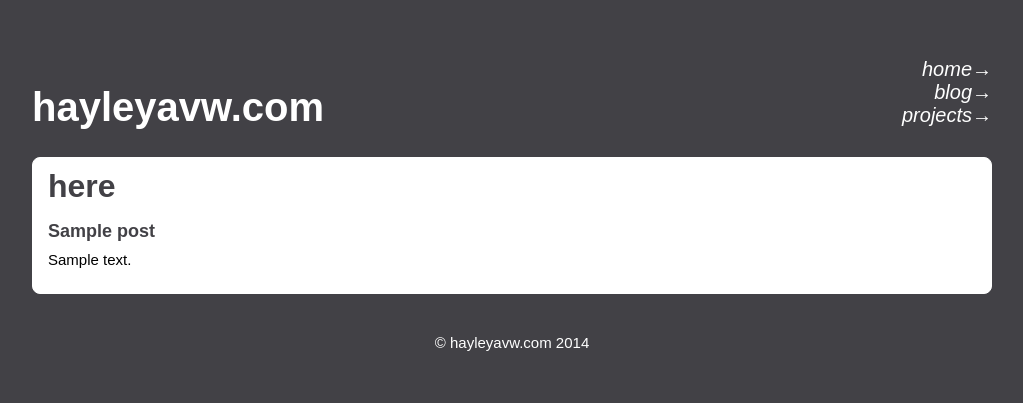
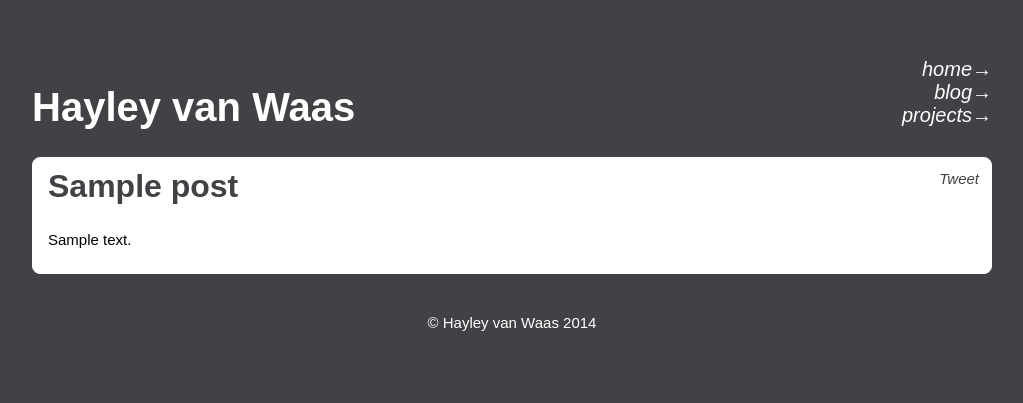
Before and after one commit to hayleycodes/personal-website, a Flask app: template templates/viewpost.html in a window 1280 px wide. Shown: the top 403 px of the page, without its empty margins (128-1151 px from the left). Run offline with Flask 2, Linux system fonts and the light colour scheme; the template is opened without the code that fills it: most values are stand-ins (such as "Sample title", 1, 10 or a date in 2020); some libraries are stand-ins or nearby versions.

Commit message:
moves social media links to viewpost from blog, split scss into multiple files

```diff
--- a/static/sass/_base.scss
+++ b/static/sass/_base.scss
@@ -11,129 +11,19 @@
 	font: normal 15px 'Century Gothic', sans-serif;
 }
 
-
-header {
- 	color: white;
-
-    h1 {
-    	float: left;
-    	display: inline-block;
-    	font-size: 40px;
-    }
-
-    nav {
- 		float: right;
- 		color: white;
-	 	text-align: right;
-	 	font: 20px 'Century Gothic', sans-serif;
-	 	a {
-	 		display: block;
-	 		color: white;
-	 		text-decoration: none;
-	 		font-style: italic;
-
-			&:hover {
-			 	font-weight: bold;
-			}
-
-			&:visited {
-			 	color: white;
-			}
-			&::after {
-				content: "\2192";
-			}
-		}
- 	}
- 	@media only screen and (max-width: 480px) {
-	 	h1 {
-	 		float: none;
-	 		text-align: center;
-	 		display: block;
-	 		font-size: 30px;
-	 	}
-		nav {
-			float:none;
-			text-align: center;
-			a {
-		 		display: inline-block;
-				padding-left: 10px;
-				padding-bottom: 10px;
-			&::after {
-					content: "";
-				}
-			}
-		}
-	}
-}
-
-#entry_0, #entry_6, #entry_13 {
-	width: 100%;
-}
-
-#entry_13 {
-	height: 100px;
-}
-
-
-.ss-form-title {
-	font-size: 32px;
-}
-
 .clearfix {
 	clear: both;
 }
 
-
-textarea {
-	width: 100%;
+.fb-like {
+	float: right;
 }
 
-input {
-	width: 100%;
+.twitter-share-button {
+	float: right;
 }
 
-section, .entries {
-	border-radius: 8px;
-	border: white 1px solid;
-	background-color: white;
-	padding: 0px 0px 10px 15px;
-	img {
-		display: block;
-		width: 310px;
-		padding-left: 8px;
-		padding-bottom: 10px;
-		border-radius: 15px;
-		border: white 2px solid;
 
-		//float: right;
-	}
-	p {
-		display: block;	}
-	aside {
-		float: right;
-		padding-top: 12px;
-		padding-right: 12px;
-		text-align: right;
-	}
-	a {
- 		display: inline-block;
- 		color: white;
- 		text-decoration: none;
- 		font-style: italic;
-
-		&:hover {
-		 	font-weight: bold;
-		}
-	}
-	@media only screen and (max-width: 480px) {
-		img {
-			width: 0px;
-		}
-		section {
-			padding: 0 0px;
-		}
-	}
-}
 
 
 @media only screen and (max-width: 480px) {
@@ -141,39 +31,13 @@ section, .entries {
  		padding-top: 5px;
  		section {
  			padding-right: 10px;
+
  		}
  	}
 }
 
-h2 {
-	font-size: 32px;
-	margin-top: 0px;
-	padding-top: 10px;
-}
-
-h3 {
-	line-height: 0.1;
-	font-size: 18px;
-}
-
-h4 {
-	font-size: 16px;
-	font-weight: 10px;
-	padding-top: 20px;
-	padding-bottom: 0px;
-}
 
 li {
 	list-style-type: none;
 	padding-right: 10px;
 }
-
-footer {
- 	padding-bottom: 20px;
- 	margin-bottom: 20px;
- 	padding-top: 40px;
- 	height: 110px;
- 	font: normal 15px 'Century Gothic', sans-serif;
- 	color: white;
- 	text-align: center;
- }
--- /dev/null
+++ b/static/sass/_footer.scss
@@ -0,0 +1,9 @@
+footer {
+ 	padding-bottom: 20px;
+ 	margin-bottom: 20px;
+ 	padding-top: 40px;
+ 	height: 110px;
+ 	font: normal 15px 'Century Gothic', sans-serif;
+ 	color: white;
+ 	text-align: center;
+ }
--- /dev/null
+++ b/static/sass/_form.scss
@@ -0,0 +1,21 @@
+#entry_0, #entry_6, #entry_13 {
+	width: 100%;
+}
+
+#entry_13 {
+	height: 100px;
+}
+
+
+.ss-form-title {
+	font-size: 32px;
+}
+
+
+textarea {
+	width: 100%;
+}
+
+input {
+	width: 100%;
+}
--- /dev/null
+++ b/static/sass/_headings.scss
@@ -0,0 +1,17 @@
+h2 {
+	font-size: 32px;
+	margin-top: 0px;
+	padding-top: 10px;
+}
+
+h3 {
+	line-height: 0.1;
+	font-size: 18px;
+}
+
+h4 {
+	font-size: 16px;
+	font-weight: 10px;
+	padding-top: 20px;
+	padding-bottom: 0px;
+}
--- /dev/null
+++ b/static/sass/_sections.scss
@@ -0,0 +1,40 @@
+section, .entries {
+	border-radius: 8px;
+	border: white 1px solid;
+	background-color: white;
+	padding: 0px 0px 10px 15px;
+	img {
+		display: block;
+		width: 310px;
+		padding-left: 8px;
+		padding-bottom: 10px;
+		border-radius: 15px;
+		border: white 2px solid;
+	}
+	p {
+		display: block;	}
+	aside {
+		float: right;
+		padding-top: 12px;
+		padding-right: 12px;
+		text-align: right;
+	}
+	a {
+ 		display: inline-block;
+ 		color: white;
+ 		text-decoration: none;
+ 		font-style: italic;
+
+		&:hover {
+		 	font-weight: bold;
+		}
+	}
+	@media only screen and (max-width: 480px) {
+		img {
+			width: 0px;
+		}
+		section {
+			padding: 0 0px;
+		}
+	}
+}
--- a/static/sass/style.scss
+++ b/static/sass/style.scss
@@ -1 +1,6 @@
 @import 'base';
+@import 'header';
+@import 'form';
+@import 'footer';
+@import 'sections';
+@import 'headings';
--- a/static/stylesheets/style.css
+++ b/static/stylesheets/style.css
@@ -13,184 +13,124 @@
   font: normal 15px 'Century Gothic', sans-serif;
 }
 
-/* line 15, ../sass/_base.scss */
+/* line 14, ../sass/_base.scss */
+.clearfix {
+  clear: both;
+}
+
+/* line 18, ../sass/_base.scss */
+.fb-like {
+  float: right;
+}
+
+/* line 22, ../sass/_base.scss */
+.twitter-share-button {
+  float: right;
+}
+
+@media only screen and (max-width: 480px) {
+  /* line 30, ../sass/_base.scss */
+  .wrapper {
+    padding-top: 5px;
+  }
+  /* line 32, ../sass/_base.scss */
+  .wrapper section {
+    padding-right: 10px;
+  }
+}
+/* line 40, ../sass/_base.scss */
+li {
+  list-style-type: none;
+  padding-right: 10px;
+}
+
+/* line 1, ../sass/_header.scss */
 header {
   color: white;
 }
-/* line 18, ../sass/_base.scss */
+/* line 3, ../sass/_header.scss */
 header h1 {
   float: left;
   display: inline-block;
   font-size: 40px;
 }
-/* line 24, ../sass/_base.scss */
+/* line 9, ../sass/_header.scss */
 header nav {
   float: right;
   color: white;
   text-align: right;
   font: 20px 'Century Gothic', sans-serif;
 }
-/* line 29, ../sass/_base.scss */
+/* line 14, ../sass/_header.scss */
 header nav a {
   display: block;
   color: white;
   text-decoration: none;
   font-style: italic;
 }
-/* line 35, ../sass/_base.scss */
+/* line 20, ../sass/_header.scss */
 header nav a:hover {
   font-weight: bold;
 }
-/* line 39, ../sass/_base.scss */
+/* line 24, ../sass/_header.scss */
 header nav a:visited {
   color: white;
 }
-/* line 42, ../sass/_base.scss */
+/* line 27, ../sass/_header.scss */
 header nav a::after {
   content: "\2192";
 }
 @media only screen and (max-width: 480px) {
-  /* line 48, ../sass/_base.scss */
+  /* line 33, ../sass/_header.scss */
   header h1 {
     float: none;
     text-align: center;
     display: block;
     font-size: 30px;
   }
-  /* line 54, ../sass/_base.scss */
+  /* line 39, ../sass/_header.scss */
   header nav {
     float: none;
     text-align: center;
   }
-  /* line 57, ../sass/_base.scss */
+  /* line 42, ../sass/_header.scss */
   header nav a {
     display: inline-block;
     padding-left: 10px;
     padding-bottom: 10px;
   }
-  /* line 61, ../sass/_base.scss */
+  /* line 46, ../sass/_header.scss */
   header nav a::after {
     content: "";
   }
 }
 
-/* line 69, ../sass/_base.scss */
+/* line 1, ../sass/_form.scss */
 #entry_0, #entry_6, #entry_13 {
   width: 100%;
 }
 
-/* line 73, ../sass/_base.scss */
+/* line 5, ../sass/_form.scss */
 #entry_13 {
   height: 100px;
 }
 
-/* line 78, ../sass/_base.scss */
+/* line 10, ../sass/_form.scss */
 .ss-form-title {
   font-size: 32px;
 }
 
-/* line 82, ../sass/_base.scss */
-.clearfix {
-  clear: both;
-}
-
-/* line 87, ../sass/_base.scss */
+/* line 15, ../sass/_form.scss */
 textarea {
   width: 100%;
 }
 
-/* line 91, ../sass/_base.scss */
+/* line 19, ../sass/_form.scss */
 input {
   width: 100%;
 }
 
-/* line 95, ../sass/_base.scss */
-section, .entries {
-  border-radius: 8px;
-  border: white 1px solid;
-  background-color: white;
-  padding: 0px 0px 10px 15px;
-}
-/* line 100, ../sass/_base.scss */
-section img, .entries img {
-  display: block;
-  width: 310px;
-  padding-left: 8px;
-  padding-bottom: 10px;
-  border-radius: 15px;
-  border: white 2px solid;
-}
-/* line 110, ../sass/_base.scss */
-section p, .entries p {
-  display: block;
-}
-/* line 112, ../sass/_base.scss */
-section aside, .entries aside {
-  float: right;
-  padding-top: 12px;
-  padding-right: 12px;
-  text-align: right;
-}
-/* line 118, ../sass/_base.scss */
-section a, .entries a {
-  display: inline-block;
-  color: white;
-  text-decoration: none;
-  font-style: italic;
-}
-/* line 124, ../sass/_base.scss */
-section a:hover, .entries a:hover {
-  font-weight: bold;
-}
-@media only screen and (max-width: 480px) {
-  /* line 129, ../sass/_base.scss */
-  section img, .entries img {
-    width: 0px;
-  }
-  /* line 132, ../sass/_base.scss */
-  section section, .entries section {
-    padding: 0 0px;
-  }
-}
-
-@media only screen and (max-width: 480px) {
-  /* line 140, ../sass/_base.scss */
-  .wrapper {
-    padding-top: 5px;
-  }
-  /* line 142, ../sass/_base.scss */
-  .wrapper section {
-    padding-right: 10px;
-  }
-}
-/* line 148, ../sass/_base.scss */
-h2 {
-  font-size: 32px;
-  margin-top: 0px;
-  padding-top: 10px;
-}
-
-/* line 154, ../sass/_base.scss */
-h3 {
-  line-height: 0.1;
-  font-size: 18px;
-}
-
-/* line 159, ../sass/_base.scss */
-h4 {
-  font-size: 16px;
-  font-weight: 10px;
-  padding-top: 20px;
-  padding-bottom: 0px;
-}
-
-/* line 166, ../sass/_base.scss */
-li {
-  list-style-type: none;
-  padding-right: 10px;
-}
-
-/* line 171, ../sass/_base.scss */
+/* line 1, ../sass/_footer.scss */
 footer {
   padding-bottom: 20px;
   margin-bottom: 20px;
@@ -200,3 +140,73 @@ footer {
   color: white;
   text-align: center;
 }
+
+/* line 1, ../sass/_sections.scss */
+section, .entries {
+  border-radius: 8px;
+  border: white 1px solid;
+  background-color: white;
+  padding: 0px 0px 10px 15px;
+}
+/* line 6, ../sass/_sections.scss */
+section img, .entries img {
+  display: block;
+  width: 310px;
+  padding-left: 8px;
+  padding-bottom: 10px;
+  border-radius: 15px;
+  border: white 2px solid;
+}
+/* line 14, ../sass/_sections.scss */
+section p, .entries p {
+  display: block;
+}
+/* line 16, ../sass/_sections.scss */
+section aside, .entries aside {
+  float: right;
+  padding-top: 12px;
+  padding-right: 12px;
+  text-align: right;
+}
+/* line 22, ../sass/_sections.scss */
+section a, .entries a {
+  display: inline-block;
+  color: white;
+  text-decoration: none;
+  font-style: italic;
+}
+/* line 28, ../sass/_sections.scss */
+section a:hover, .entries a:hover {
+  font-weight: bold;
+}
+@media only screen and (max-width: 480px) {
+  /* line 33, ../sass/_sections.scss */
+  section img, .entries img {
+    width: 0px;
+  }
+  /* line 36, ../sass/_sections.scss */
+  section section, .entries section {
+    padding: 0 0px;
+  }
+}
+
+/* line 1, ../sass/_headings.scss */
+h2 {
+  font-size: 32px;
+  margin-top: 0px;
+  padding-top: 10px;
+}
+
+/* line 7, ../sass/_headings.scss */
+h3 {
+  line-height: 0.1;
+  font-size: 18px;
+}
+
+/* line 12, ../sass/_headings.scss */
+h4 {
+  font-size: 16px;
+  font-weight: 10px;
+  padding-top: 20px;
+  padding-bottom: 0px;
+}
--- a/templates/layout.html
+++ b/templates/layout.html
@@ -12,7 +12,7 @@
 <body>
 <div class="wrapper">
 <header>
-  <h1>hayleyavw.com</h1>
+  <h1>Hayley van Waas</h1>
   <nav>
     <a href="/">home</a>
     <a href="blog">blog</a>
@@ -25,7 +25,7 @@
 
 
 <footer>
-  &#169; hayleyavw.com 2014
+  &#169; Hayley van Waas 2014
 </footer>
 
 </div> <!-- .wrapper -->
--- a/templates/viewpost.html
+++ b/templates/viewpost.html
@@ -3,15 +3,40 @@
 
 {% extends "layout.html" %}
 {% block body %}
+<div id="fb-root"></div>
+<script>
+    (function(d, s, id) {
+    var js, fjs = d.getElementsByTagName(s)[0];
+    if (d.getElementById(id)) return;
+        js = d.createElement(s); js.id = id;
+        js.src = "//connect.facebook.net/en_GB/sdk.js#xfbml=1&version=v2.0";
+        fjs.parentNode.insertBefore(js, fjs);
+    } (document, 'script', 'facebook-jssdk'));
+</script>
 
     <section>
 
-        <h2>here</h2>
+        <aside>
+            <script>
+                !function(d,s,id) {
+                    var js,fjs=d.getElementsByTagName(s)[0],p=/^http:/.test(d.location)?'http':'https';
+                    if(!d.getElementById(id)) {
+                        js=d.createElement(s);js.id=id;
+                        js.src=p+'://platform.twitter.com/widgets.js';
+                        fjs.parentNode.insertBefore(js,fjs);
+                    }
+                } (document, 'script', 'twitter-wjs');
+            </script>
+    <!-- NEEDS TO BE CHANGED TO CURRENT PAGE (CURRENTLY GOES TO STATIC DEVELOPER FB PAGE) -->
+            <div class="fb-like" data-href="https://developers.facebook.com/docs/plugins/" data-layout="button" data-action="like" data-show-faces="false" data-share="true"></div>
+            <a href="https://twitter.com/share" class="twitter-share-button" data-via="hayleyavw" data-size="small">Tweet</a>
+        </aside>
+        <h2>{{ post.title }}</h2>
+        <p>
+            {{ post.text|safe }}
+        </p>
 
-        <h3>{{ post.title }}</h3>
-                <p>
-                    {{ post.text|safe }}
-                </p>
+
 
         <div class="clearfix"></div>
     </section>
```
Also changed, not shown: static/sass/_header.scss (added, +52 -0 lines), templates/blog.html (+22 -36 lines).
